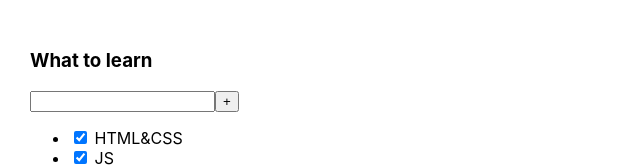
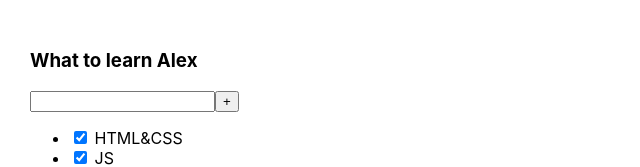
Before and after one commit to phoenix2307/TODO, a React (Create React App) app: page / in a window 1280 px wide. Shown: the top 167 px of the page, without its empty margins (0-640 px from the left). Built offline with nearby package versions, Linux system fonts and the light colour scheme.

Commit message:
test commit

```diff
--- a/src/App.tsx
+++ b/src/App.tsx
@@ -5,7 +5,7 @@ function App() {
     return (
         <div className="App">
             <div>
-                <h3>What to learn</h3>
+                <h3>What to learn Alex</h3>
                 <div>
                     <input/>
                     <button>+</button>
```
